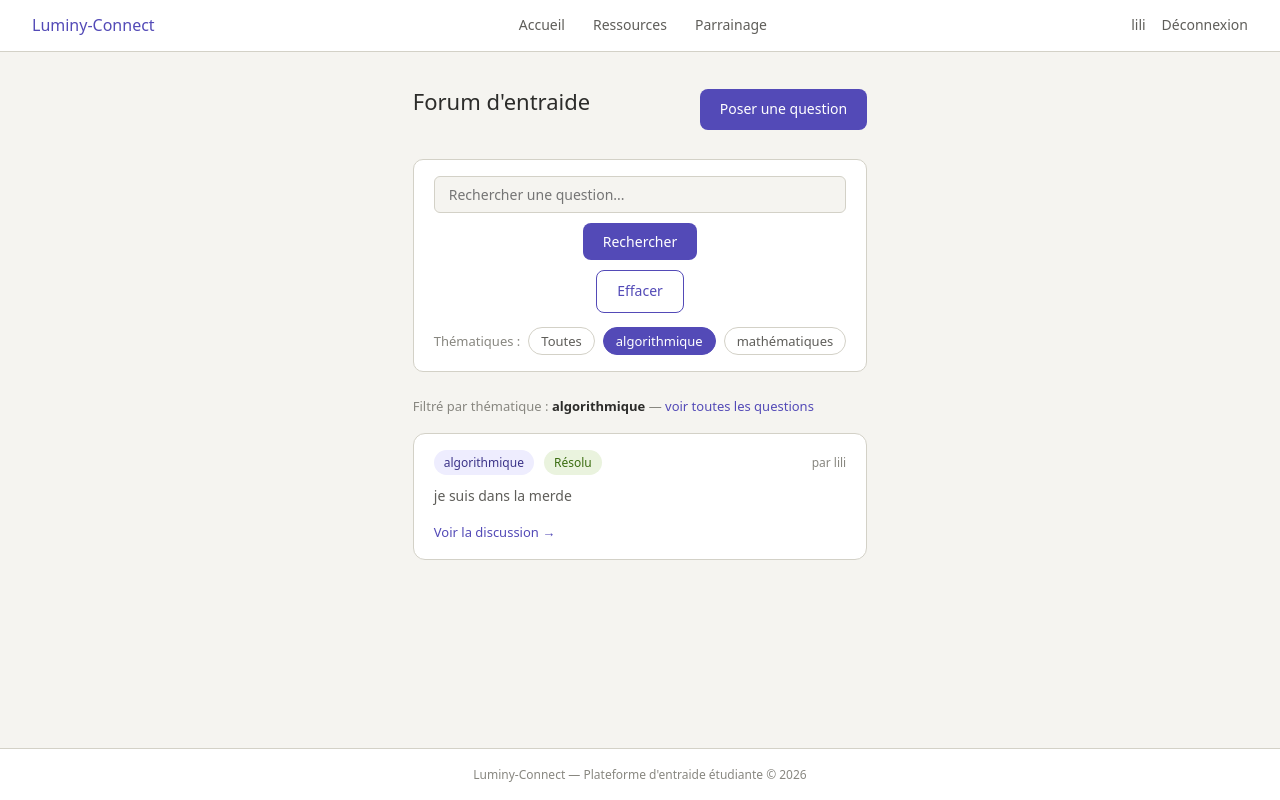
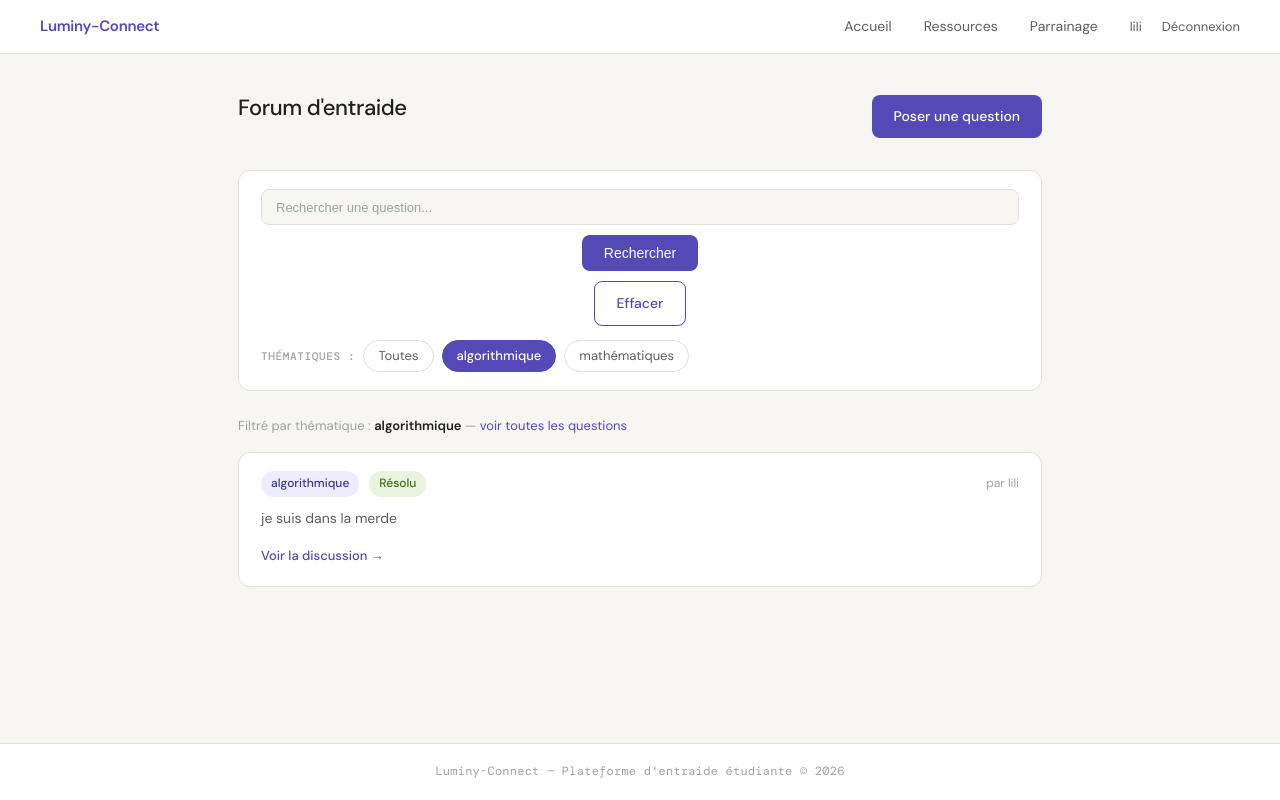
Before and after one commit to Hermez-anderrahim/Projet-Web, a Flask app: a page that uses templates/accueil.html in a window 1280 px wide. Run offline with Flask 3, Linux system fonts and the light colour scheme; a user stored in the database is signed in; data comes from the database, SQL or seed files in the repository; data that the repository does not hold is empty.

Commit message:
fixed the css

```diff
--- a/static/style.css
+++ b/static/style.css
@@ -1,16 +1,20 @@
+/* ── Google Fonts ────────────────────────────────────────── */
+@import url('https://fonts.googleapis.com/css2?family=DM+Sans:wght@300;400;500;600&family=DM+Mono:wght@400;500&display=swap');
+
 /* ── Variables ───────────────────────────────────────────── */
 :root {
   --violet:       #534AB7;
+  --violet-hover: #4540a0;
   --violet-clair: #EEEDFE;
   --violet-texte: #3C3489;
   --teal:         #0F6E56;
   --teal-clair:   #E1F5EE;
-  --gris-bg:      #f5f4f0;
-  --gris-carte:   #F1EFE8;
-  --gris-bord:    #d3d1c7;
+  --gris-bg:      #f7f6f3;
+  --gris-carte:   #f1efe8;
+  --gris-bord:    #e2e0d8;
   --gris-texte:   #5F5E5A;
-  --gris-doux:    #888780;
-  --noir:         #2C2C2A;
+  --gris-doux:    #9ca3a0;
+  --noir:         #1e1e1c;
   --blanc:        #ffffff;
   --rouge-clair:  #FCEBEB;
   --rouge:        #A32D2D;
@@ -20,11 +24,12 @@
 
 /* ── Reset & base ────────────────────────────────────────── */
 *, *::before, *::after { box-sizing: border-box; margin: 0; padding: 0; }
+html { height: 100%; }
 
 body {
-  font-family: system-ui, sans-serif;
+  font-family: 'DM Sans', system-ui, sans-serif;
   font-size: 15px;
-  line-height: 1.6;
+  line-height: 1.65;
   color: var(--noir);
   background: var(--gris-bg);
   min-height: 100vh;
@@ -33,56 +38,80 @@ body {
 }
 
 a { color: var(--violet); text-decoration: none; }
-a:hover { text-decoration: underline; }
+a:hover { color: var(--violet-hover); text-decoration: underline; }
 
-h1 { font-size: 22px; font-weight: 500; margin-bottom: 1rem; }
-h2 { font-size: 18px; font-weight: 500; margin-bottom: 0.75rem; }
+h1 { font-size: 22px; font-weight: 500; margin-bottom: 1rem; letter-spacing: -0.02em; }
+h2 { font-size: 17px; font-weight: 500; margin-bottom: 0.75rem; letter-spacing: -0.01em; }
 
 /* ── Nav ─────────────────────────────────────────────────── */
 nav {
-  background: var(--blanc);
+  background: rgba(255,255,255,0.95);
+  backdrop-filter: blur(10px);
   border-bottom: 0.5px solid var(--gris-bord);
-  padding: 0 32px;
-  height: 52px;
+  padding: 0 40px;
+  height: 54px;
   display: flex;
   align-items: center;
-  gap: 28px;
+  gap: 32px;
   position: sticky;
   top: 0;
-  z-index: 10;
+  z-index: 100;
 }
 
 nav .brand {
-  font-weight: 500;
-  font-size: 16px;
+  font-weight: 600;
+  font-size: 15px;
   color: var(--violet);
   margin-right: auto;
-  text-decoration: none;
+  letter-spacing: -0.02em;
 }
 
-nav a {
+nav .brand:hover { text-decoration: none; color: var(--violet-hover); }
+
+nav > a {
   font-size: 14px;
   color: var(--gris-texte);
-  text-decoration: none;
+  padding: 4px 0;
+  position: relative;
+  transition: color 0.15s;
 }
 
-nav a:hover { color: var(--violet); }
-nav a.active { color: var(--violet); font-weight: 500; }
+nav > a::after {
+  content: '';
+  position: absolute;
+  bottom: -2px; left: 0; right: 0;
+  height: 1.5px;
+  background: var(--violet);
+  transform: scaleX(0);
+  transition: transform 0.15s;
+}
+
+nav > a:hover { color: var(--violet); text-decoration: none; }
+nav > a:hover::after,
+nav > a.active::after { transform: scaleX(1); }
+nav > a.active { color: var(--violet); }
 
 nav .nav-user {
   font-size: 13px;
-  color: var(--gris-doux);
-  margin-left: auto;
   display: flex;
   align-items: center;
-  gap: 16px;
+  gap: 20px;
 }
+
+nav .nav-user a {
+  font-size: 13px;
+  color: var(--gris-texte);
+  transition: color 0.15s;
+}
+
+nav .nav-user a:hover { color: var(--violet); text-decoration: none; }
 
 /* ── Layout principal ────────────────────────────────────── */
 main {
-  max-width: 900px;
+  width: 100%;
+  max-width: 860px;
   margin: 0 auto;
-  padding: 32px 24px;
+  padding: 36px 28px;
   flex: 1;
 }
 
@@ -90,6 +119,32 @@ main {
   display: flex;
   align-items: center;
   justify-content: space-between;
+  margin-bottom: 28px;
+}
+
+/* ── Page connexion centrée ──────────────────────────────── */
+.page-connexion {
+  width: 100%;
+  max-width: 420px;
+  margin: 60px auto 0;
+  padding: 36px;
+  background: var(--blanc);
+  border: 0.5px solid var(--gris-bord);
+  border-radius: 16px;
+  box-shadow: 0 4px 24px rgba(0,0,0,0.06);
+}
+
+.page-connexion h1 {
+  font-size: 20px;
+  font-weight: 600;
+  color: var(--violet);
+  margin-bottom: 4px;
+  letter-spacing: -0.03em;
+}
+
+.sous-titre {
+  font-size: 13px;
+  color: var(--gris-doux);
   margin-bottom: 24px;
 }
 
@@ -98,12 +153,16 @@ main {
   background: var(--blanc);
   border: 0.5px solid var(--gris-bord);
   border-radius: 12px;
-  padding: 16px 20px;
-  margin-bottom: 12px;
-  transition: border-color 0.15s;
+  padding: 18px 22px;
+  margin-bottom: 10px;
+  transition: border-color 0.15s, box-shadow 0.15s;
+  animation: fadeIn 0.2s ease forwards;
 }
 
-.carte-demande:hover { border-color: #b4b2a9; }
+.carte-demande:hover {
+  border-color: #c4c2bb;
+  box-shadow: 0 2px 12px rgba(0,0,0,0.05);
+}
 
 .carte-entete {
   display: flex;
@@ -116,11 +175,11 @@ main {
 .carte-demande p {
   font-size: 14px;
   color: var(--gris-texte);
-  margin-bottom: 12px;
-  line-height: 1.55;
+  margin-bottom: 14px;
+  line-height: 1.6;
 }
 
-.carte-demande a {
+.carte-demande > a {
   font-size: 13px;
   font-weight: 500;
   color: var(--violet);
@@ -156,53 +216,33 @@ main {
   color: var(--violet-texte);
 }
 
-.auteur {
-  font-size: 12px;
-  color: var(--gris-doux);
-  margin-left: auto;
-}
-
-.auteur a {
-  font-size: 12px;
-  color: var(--gris-doux);
-}
-
+.auteur { font-size: 12px; color: var(--gris-doux); margin-left: auto; }
+.auteur a { font-size: 12px; color: var(--gris-doux); transition: color 0.15s; }
 .auteur a:hover { color: var(--violet); }
 
-/* ── Statuts ─────────────────────────────────────────────── */
 .statut-ouverte {
-  font-size: 12px;
-  font-weight: 500;
-  padding: 3px 10px;
-  border-radius: 20px;
-  background: var(--teal-clair);
-  color: var(--teal);
+  font-size: 12px; font-weight: 500; padding: 3px 10px;
+  border-radius: 20px; background: var(--teal-clair); color: var(--teal);
 }
 
 .statut-close {
-  font-size: 12px;
-  font-weight: 500;
-  padding: 3px 10px;
-  border-radius: 20px;
-  background: var(--vert-clair);
-  color: var(--vert);
+  font-size: 12px; font-weight: 500; padding: 3px 10px;
+  border-radius: 20px; background: var(--vert-clair); color: var(--vert);
 }
 
 /* ── Formulaires ─────────────────────────────────────────── */
-form { display: flex; flex-direction: column; gap: 12px; }
+form { display: flex; flex-direction: column; gap: 14px; }
 
 label {
   font-size: 13px;
   color: var(--gris-texte);
+  font-weight: 500;
   display: flex;
   flex-direction: column;
-  gap: 5px;
+  gap: 6px;
 }
 
-label input[type="checkbox"] {
-  width: auto;
-  margin-right: 8px;
-}
+label input[type="checkbox"] { width: auto; margin-right: 8px; }
 
 input[type="text"],
 input[type="password"],
@@ -210,15 +250,15 @@ input[type="url"],
 textarea,
 select {
   width: 100%;
-  padding: 9px 12px;
+  padding: 10px 14px;
   font-size: 14px;
+  font-family: 'DM Sans', inherit;
   border: 0.5px solid var(--gris-bord);
   border-radius: 8px;
   background: var(--blanc);
   color: var(--noir);
   outline: none;
-  transition: border-color 0.15s;
-  font-family: inherit;
+  transition: border-color 0.15s, box-shadow 0.15s;
 }
 
 input:focus, textarea:focus, select:focus {
@@ -226,16 +266,22 @@ input:focus, textarea:focus, select:focus {
   box-shadow: 0 0 0 3px var(--violet-clair);
 }
 
-textarea { resize: vertical; min-height: 100px; }
+input::placeholder, textarea::placeholder {
+  color: var(--gris-doux);
+  font-size: 13px;
+}
+
+textarea { resize: vertical; min-height: 110px; }
 
 /* ── Boutons ─────────────────────────────────────────────── */
 button, .btn {
-  padding: 9px 20px;
+  padding: 10px 22px;
   font-size: 14px;
-  font-family: inherit;
+  font-family: 'DM Sans', inherit;
+  font-weight: 500;
   border-radius: 8px;
   cursor: pointer;
-  transition: opacity 0.15s, transform 0.1s;
+  transition: background 0.15s, opacity 0.15s, transform 0.1s;
   border: none;
   text-decoration: none;
   display: inline-block;
@@ -379,172 +434,120 @@ button:active, .btn:active { transform: scale(0.98); }
 }
 
 .carte-profil .profil-info h2 { margin-bottom: 4px; }
-.carte-profil .profil-info .role {
-  font-size: 13px;
-  color: var(--gris-doux);
-}
+.carte-profil .profil-info .role { font-size: 13px; color: var(--gris-doux); }
 
-.stats-row {
-  display: flex;
-  gap: 12px;
-  margin-bottom: 20px;
-}
+.stats-row { display: flex; gap: 12px; margin-bottom: 24px; }
 
 .stat-box {
   flex: 1;
   background: var(--blanc);
   border: 0.5px solid var(--gris-bord);
-  border-radius: 10px;
-  padding: 14px 12px;
+  border-radius: 12px;
+  padding: 18px 14px;
   text-align: center;
+  transition: border-color 0.15s;
 }
 
-.stat-box .val {
-  font-size: 26px;
-  font-weight: 600;
-  color: var(--violet);
-  line-height: 1;
+.stat-box:hover { border-color: #c4c2bb; }
+.stat-box .val { font-size: 28px; font-weight: 600; color: var(--violet); line-height: 1; letter-spacing: -0.02em; }
+.stat-box .label { font-size: 11px; color: var(--gris-doux); margin-top: 6px; text-transform: uppercase; letter-spacing: 0.06em; font-family: 'DM Mono', monospace; }
+
+.score {
+  font-size: 12px; font-weight: 500; padding: 3px 10px;
+  border-radius: 20px; background: var(--violet-clair); color: var(--violet-texte);
 }
 
-.stat-box .label {
-  font-size: 11px;
-  color: var(--gris-doux);
-  margin-top: 4px;
-  text-transform: uppercase;
-  letter-spacing: 0.04em;
+.lien-retour {
+  font-size: 13px; color: var(--gris-doux);
+  display: inline-block; margin-bottom: 20px;
+  transition: color 0.15s;
 }
 
-/* ── Score badge ─────────────────────────────────────────── */
-.score {
-  font-size: 12px;
-  font-weight: 500;
-  padding: 3px 10px;
-  border-radius: 20px;
-  background: var(--violet-clair);
-  color: var(--violet-texte);
-}
+.lien-retour:hover { color: var(--violet); text-decoration: none; }
 
-/* ── Lien retour ─────────────────────────────────────────── */
-.lien-retour {
-  font-size: 13px;
-  color: var(--gris-doux);
-  display: inline-block;
-  margin-bottom: 20px;
-}
+.vide { font-size: 14px; color: var(--gris-doux); text-align: center; padding: 40px 0; }
 
-.lien-retour:hover { color: var(--violet); }
-
-/* ── Vide ────────────────────────────────────────────────── */
-.vide {
-  font-size: 14px;
-  color: var(--gris-doux);
-  text-align: center;
-  padding: 32px 0;
-}
-
-/* ── Barre de recherche ──────────────────────────────────── */
+/* ── Barre recherche ─────────────────────────────────────── */
 .barre-recherche {
   background: var(--blanc);
   border: 0.5px solid var(--gris-bord);
-  border-radius: 10px;
-  padding: 16px 20px;
+  border-radius: 12px;
+  padding: 18px 22px;
   margin-bottom: 24px;
   display: flex;
   flex-direction: column;
   gap: 14px;
 }
 
-.form-recherche {
-  display: flex;
-  align-items: center;
-  gap: 10px;
-  flex-wrap: nowrap;
-}
+.form-recherche { display: flex; align-items: center; gap: 10px; }
 
 .form-recherche input[type="text"] {
-  flex: 1 1 auto;
-  min-width: 0;
-  padding: 8px 14px;
-  border: 1px solid var(--gris-bord);
-  border-radius: 6px;
+  flex: 1; min-width: 0;
+  padding: 9px 14px;
+  border: 0.5px solid var(--gris-bord);
+  border-radius: 8px;
   font-size: 14px;
   background: var(--gris-bg);
   color: var(--noir);
   outline: none;
-  transition: border-color 0.15s;
+  font-family: 'DM Sans', inherit;
+  transition: border-color 0.15s, background 0.15s, box-shadow 0.15s;
 }
 
 .form-recherche input[type="text"]:focus {
   border-color: var(--violet);
   background: var(--blanc);
+  box-shadow: 0 0 0 3px var(--violet-clair);
 }
 
-.filtres-matieres {
-  display: flex;
-  flex-wrap: wrap;
-  align-items: center;
-  gap: 8px;
-}
+.filtres-matieres { display: flex; flex-wrap: wrap; align-items: center; gap: 8px; }
 
 .filtres-label {
-  font-size: 13px;
-  color: var(--gris-doux);
-  font-weight: 500;
-  white-space: nowrap;
+  font-size: 11px; color: var(--gris-doux); font-weight: 500;
+  text-transform: uppercase; letter-spacing: 0.06em;
+  font-family: 'DM Mono', monospace;
 }
 
 .filtre-matiere {
-  font-size: 13px;
-  padding: 3px 12px;
-  border-radius: 20px;
-  border: 1px solid var(--gris-bord);
-  background: var(--blanc);
-  color: var(--gris-texte);
+  font-size: 13px; padding: 4px 14px;
+  border-radius: 20px; border: 0.5px solid var(--gris-bord);
+  background: var(--blanc); color: var(--gris-texte);
   text-decoration: none;
   transition: background 0.15s, color 0.15s, border-color 0.15s;
   cursor: pointer;
 }
 
-.filtre-matiere:hover {
-  border-color: var(--violet);
-  color: var(--violet);
-  text-decoration: none;
-}
+.filtre-matiere:hover { border-color: var(--violet); color: var(--violet); text-decoration: none; }
+.filtre-matiere.actif { background: var(--violet); color: var(--blanc); border-color: var(--violet); font-weight: 500; }
 
-.filtre-matiere.actif {
-  background: var(--violet);
-  color: var(--blanc);
-  border-color: var(--violet);
-  font-weight: 500;
-}
-
-.filtre-info {
-  font-size: 13px;
-  color: var(--gris-doux);
-  margin-bottom: 16px;
-}
-
-.filtre-info strong {
-  color: var(--noir);
-}
+.filtre-info { font-size: 13px; color: var(--gris-doux); margin-bottom: 16px; }
+.filtre-info strong { color: var(--noir); }
 
 /* ── Footer ──────────────────────────────────────────────── */
 footer {
   border-top: 0.5px solid var(--gris-bord);
-  padding: 16px 32px;
+  padding: 18px 40px;
   font-size: 12px;
   color: var(--gris-doux);
   text-align: center;
   background: var(--blanc);
+  font-family: 'DM Mono', monospace;
+  letter-spacing: 0.02em;
+}
+
+/* ── Animation ───────────────────────────────────────────── */
+@keyframes fadeIn {
+  from { opacity: 0; transform: translateY(5px); }
+  to   { opacity: 1; transform: translateY(0); }
 }
 
 /* ── Responsive ──────────────────────────────────────────── */
-@media (max-width: 600px) {
-  nav { padding: 0 16px; gap: 16px; }
-  main { padding: 20px 16px; }
+@media (max-width: 640px) {
+  nav { padding: 0 20px; gap: 20px; }
+  main { padding: 24px 16px; }
   .entete-page { flex-direction: column; align-items: flex-start; gap: 12px; }
   .stats-row { flex-wrap: wrap; }
   .carte-profil { flex-direction: column; text-align: center; }
   .form-recherche { gap: 8px; }
-  .form-recherche .btn { padding: 7px 10px; }
+  .page-connexion { margin: 24px 16px; padding: 28px 20px; }
 }
--- a/templates/connexion.html
+++ b/templates/connexion.html
@@ -45,9 +45,6 @@
     </form>
   </div>
 </div>
-
-<footer>Luminy-Connect — Plateforme d'entraide étudiante © 2026</footer>
-
 <script>
 function switchTab(name, btn) {
   document.querySelectorAll('.tab-panel').forEach(p => p.classList.remove('active'));
@@ -57,4 +54,4 @@ function switchTab(name, btn) {
 }
 </script>
 </body>
-</html>
+{% include 'pied_de_page.html' %}
```
Also changed, not shown: other parts of static/style.css (+49 -39 lines).
